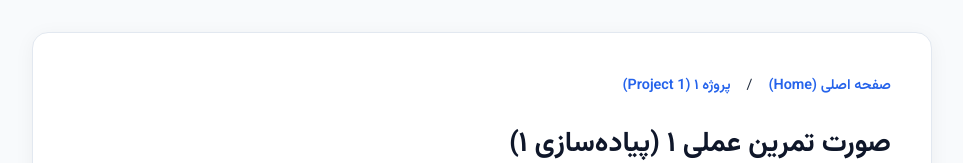
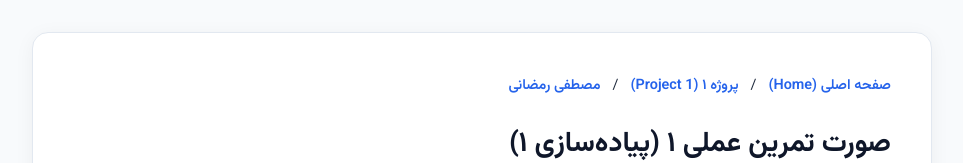
Before and after one commit to anonymoustafa/convex-optimization-projects, a plain HTML site: page project-1/problem-1.html in a window 1280 px wide. Shown: the top 163 px of the page, without its empty margins (158-1121 px from the left). Drawn offline with nearby package versions, Linux system fonts and the light colour scheme.

Commit message:
changed breadcrumbs

```diff
--- a/project-1/problem-1.html
+++ b/project-1/problem-1.html
@@ -63,7 +63,9 @@
 
     .nav-bar {
       display: flex;
-      gap: 1rem;
+      flex-wrap: wrap;
+      align-items: center;
+      gap: 0.75rem;
       margin-bottom: 1.25rem;
       font-size: 0.9rem;
     }
@@ -220,10 +222,12 @@
 <body>
 
   <main class="container">
-    <nav class="nav-bar">
+    <nav class="nav-bar" aria-label="Breadcrumb">
       <a href="../index.html">صفحه اصلی (Home)</a>
       <span>/</span>
       <a href="index.html">پروژه ۱ (Project 1)</a>
+      <span>/</span>
+      <a href="https://github.com/anonymoustafa/convex-optimization-projects/" target="_blank" rel="noopener noreferrer">مصطفی رمضانی</a>
     </nav>
 
     <header>
@@ -354,7 +358,7 @@ plt.show()</code></pre>
     </section>
 
     <footer>
-      تهیه شده برای انتشار در GitHub Pages
+      تهیه شده توسط مصطفی رمضانی برای انتشار در GitHub Pages
     </footer>
   </main>
 
```
Also changed, not shown: index.html (+1 -1 lines).
